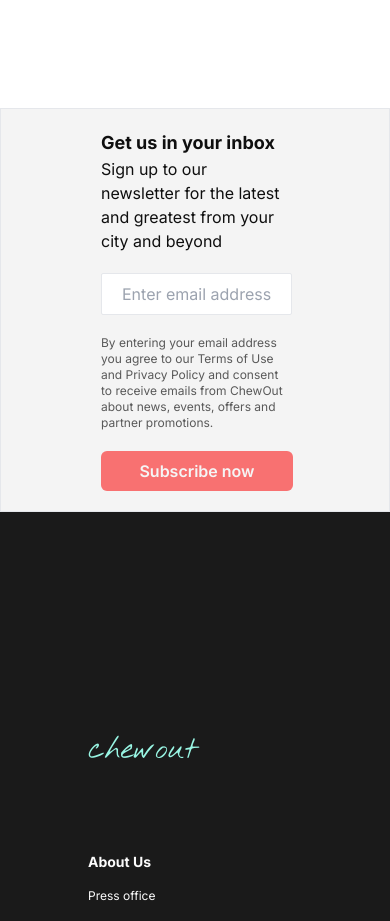
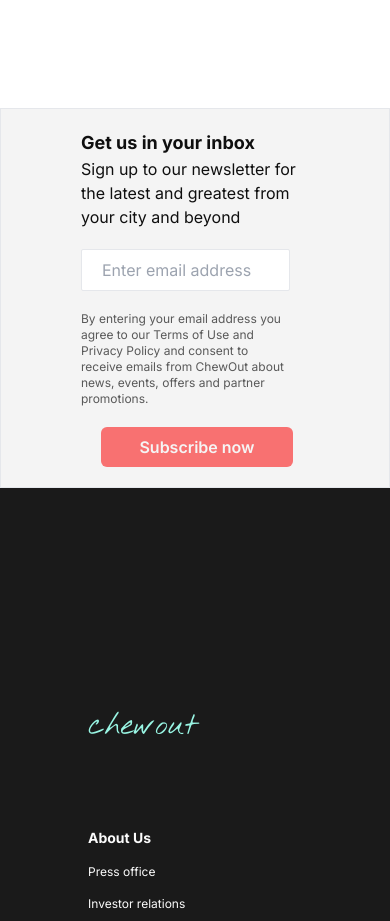
Before and after one commit to RunningFok/travel-blog, a Next.js app: page / in a window 390 px wide. Shown: the part 2560-3481 px from the top of the page. Built offline with nearby package versions, Linux system fonts and the light colour scheme.

Commit message:
removed pl-5 on sub box

```diff
--- a/src/app/shared/Subscription.tsx
+++ b/src/app/shared/Subscription.tsx
@@ -3,14 +3,14 @@
 export default function Subsecription(props: Props) {
   return (
     <div className="bg-[#F4F4F4] border flex flex-col sm:flex-col md:flex-row lg:flex-row md:justify-between lg:justify-between items-start px-20 py-5">
-      <div className="px-5 flex flex-col">
+      <div className="md:px-5 flex flex-col">
         <h5 className="font-bold text-lg text-wh-900 ">Get us in your inbox</h5>
         <h6 className="text-wh-900 text-md w-6/8">
           Sign up to our newsletter for the latest and greatest from your city
           and beyond
         </h6>
       </div>
-      <div className="flex flex-col pl-5 pt-5 md:pl-10 md:pr-5 lg:pl-10 lg:pr-5">
+      <div className="flex flex-col pt-5 md:pl-10 md:pr-5 lg:pl-10 lg:pr-5">
         <input
           className="text-left w-11/12 min-w-[100px] px-5 py-2 border rounded-sm"
           placeholder="Enter email address"
```
